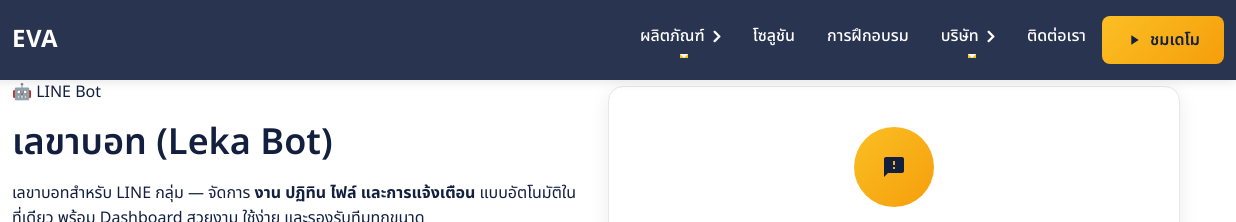
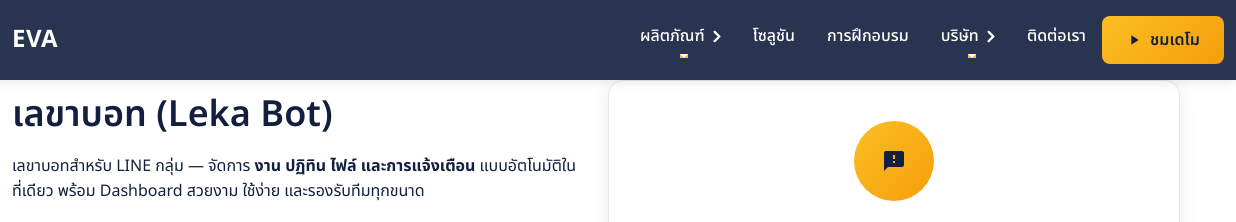
Before and after one commit to sahaphakhun/eva, a website: page pages/leka-bot.html in a window 1280 px wide. Shown: the top 222 px of the page, 44-1280 px from the left. Drawn offline with nearby package versions, Linux system fonts and the light colour scheme; files whose address does not match are found by name.

Commit message:
เปลี่ยนเป็นบอท

```diff
--- a/pages/leka-bot.html
+++ b/pages/leka-bot.html
@@ -95,7 +95,6 @@
         <div class="container">
             <div class="row align-items-center">
                 <div class="col-lg-6 mb-4">
-                    <div class="badge-highlight mb-3">🤖 LINE Bot</div>
                     <h1>เลขาบอท (Leka Bot)</h1>
                     <p class="subtitle">เลขาบอทสำหรับ LINE กลุ่ม — จัดการ <strong>งาน ปฏิทิน ไฟล์ และการแจ้งเตือน</strong> แบบอัตโนมัติในที่เดียว พร้อม Dashboard สวยงาม ใช้ง่าย และรองรับทีมทุกขนาด</p>
                     <div class="mt-4">
```
